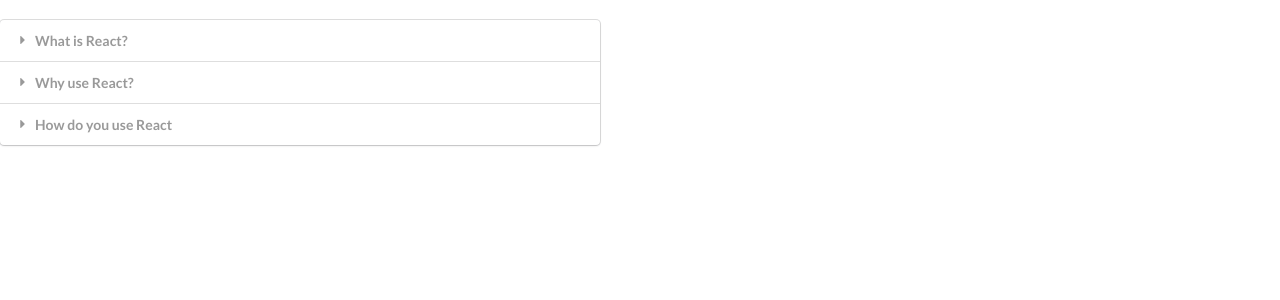
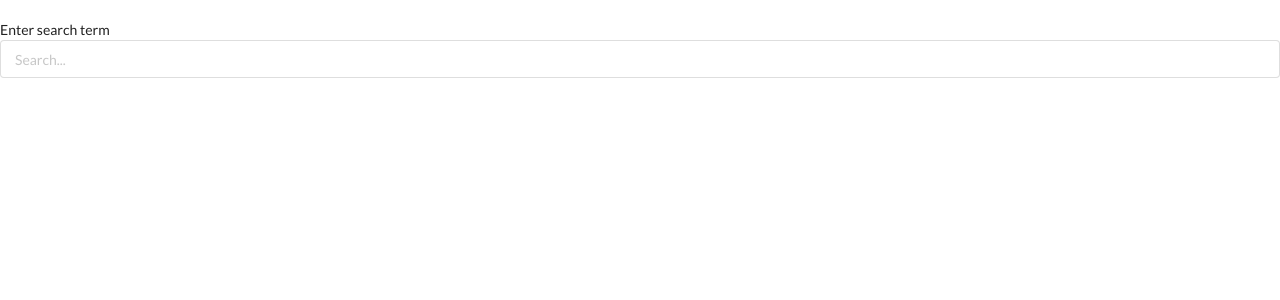
Before and after one commit to sunmengyue/react-transition-widgets, a React (Create React App) app: page / in a window 1280 px wide. Shown: the top 300 px of the page. Built offline with nearby package versions, Linux system fonts and the light colour scheme.

Commit message:
Add search component with hooks

```diff
--- a/src/App.js
+++ b/src/App.js
@@ -1,6 +1,6 @@
 import React from 'react';
 import Accordion from './components/Accordion';
-
+import Search from './components/Search';
 const items = [
   {
     id: 1,
@@ -23,7 +23,8 @@
   return (
     <div>
       <br />
-      <Accordion items={items} />
+      {/* <Accordion items={items} /> */}
+      <Search />
     </div>
   );
 };
--- /dev/null
+++ b/src/components/Search.js
@@ -0,0 +1,20 @@
+import React, { useState } from 'react';
+
+const Search = () => {
+  const [term, setTerm] = useState('');
+  return (
+    <div className="ui form">
+      <div className="fild">
+        <label>Enter search term</label>
+        <input
+          value={term}
+          type="text"
+          placeholder="Search..."
+          onChange={(e) => setTerm(e.target.value)}
+        />
+      </div>
+    </div>
+  );
+};
+
+export default Search;
```
